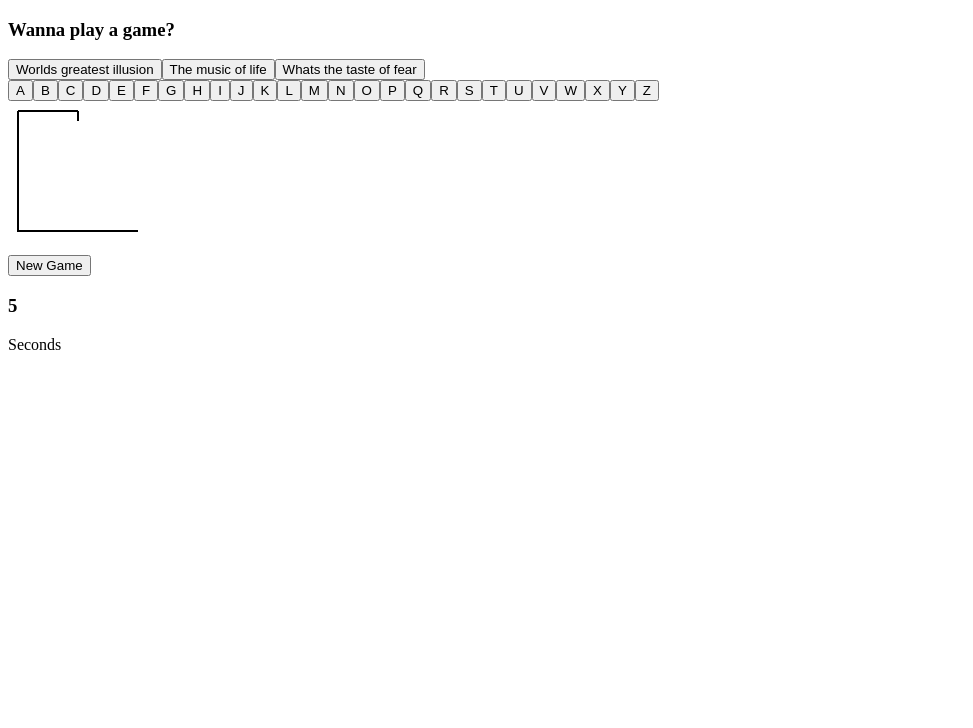
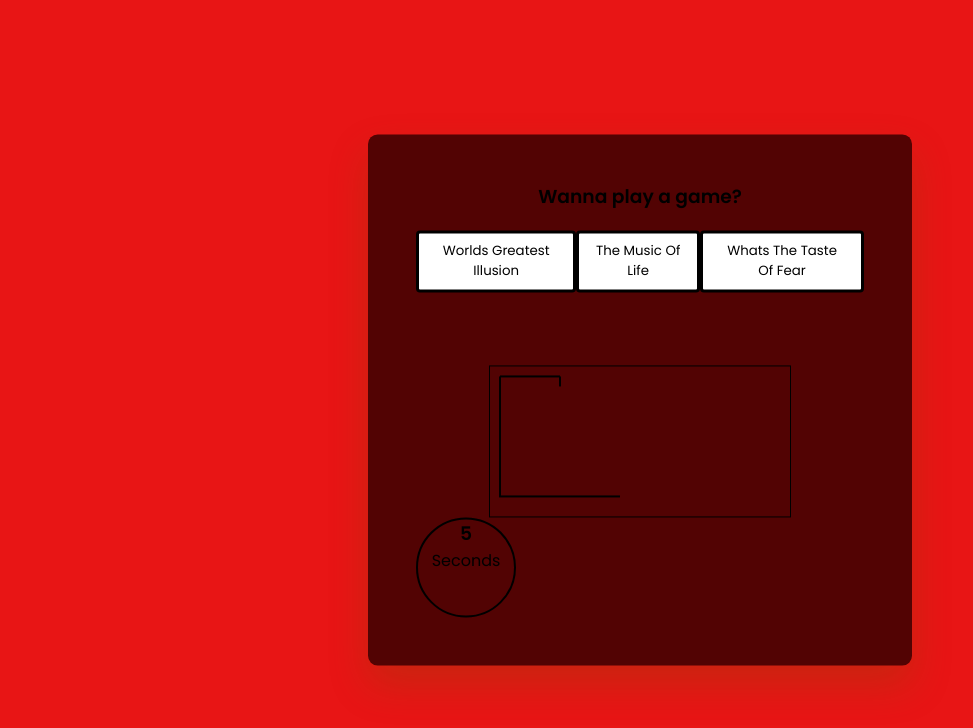
Before and after one commit to kanotten/My-first-project, a plain HTML site: page index.html in a window 1280 px wide. Shown: the whole page, without its empty margins (0-973 px from the left). Drawn offline with Linux system fonts and the light colour scheme.

Commit message:
fix correct link to css

```diff
--- a/index.html
+++ b/index.html
@@ -7,7 +7,7 @@
 	<!-- Google Fonts -->
 	<link href="https://fonts.googleapis.com/css2?family=Poppins:wght@400;600&display=swap" rel="stylesheet" />
 	<!-- Stylesheet -->
-	<link rel="stylesheet" href="style.css" />
+	<link rel="stylesheet" href="styles.css" />
 	<meta charset="UTF-8" />
 	<meta http-equiv="X-UA-Compatible" content="IE=edge" />
 	<meta name="viewport" content="width=device-width, initial-scale=1.0" />
@@ -21,6 +21,7 @@
 		<div id="user-input-section"></div>
 		<canvas id="canvas"></canvas>
 		<div id="new-game-container" class="new-game-popup hide">
+			<!-- Todo: Try to delete this -->
 			<div id="result-text"></div>
 			<button id="new-game-button">New Game</button>
 		</div>
```
